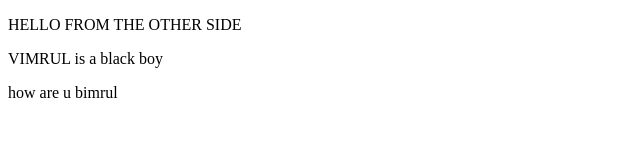
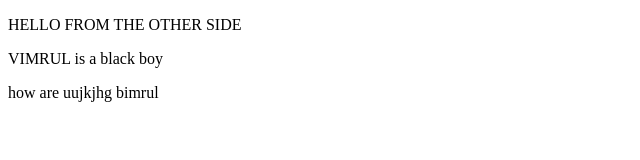
Before and after one commit to yeahea123/workshop1, a plain HTML site: page index.html in a window 1280 px wide. Shown: the full height of the page, 0-640 px from the left. Drawn offline with Linux system fonts and the light colour scheme.

Commit message:
dsfdrdx cytrdyt

```diff
--- a/index.html
+++ b/index.html
@@ -9,7 +9,7 @@
 <body>
   <p>HELLO FROM THE OTHER SIDE</p>
   <p>VIMRUL is a black boy</p>
-  <p>how are u bimrul</p>
+  <p>how are uujkjhg bimrul</p>
 
 </body>
 </html>
```
